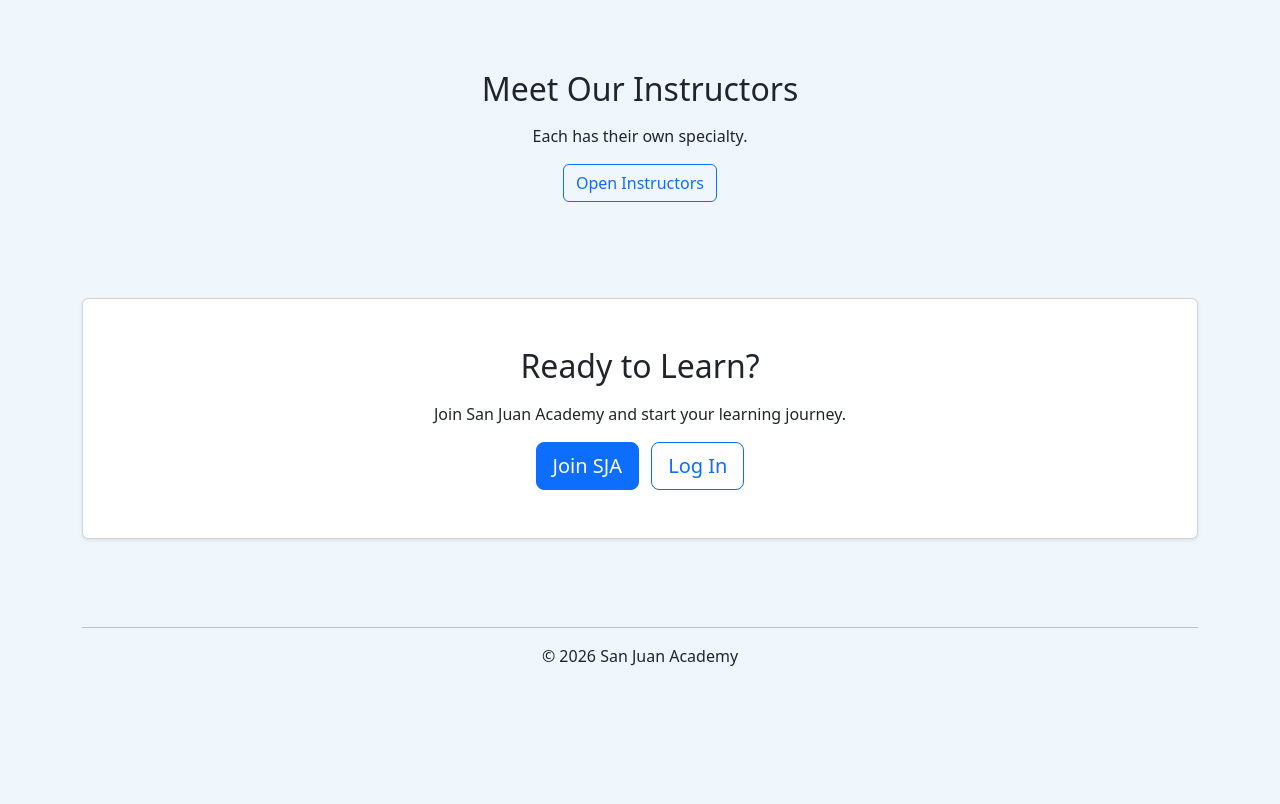
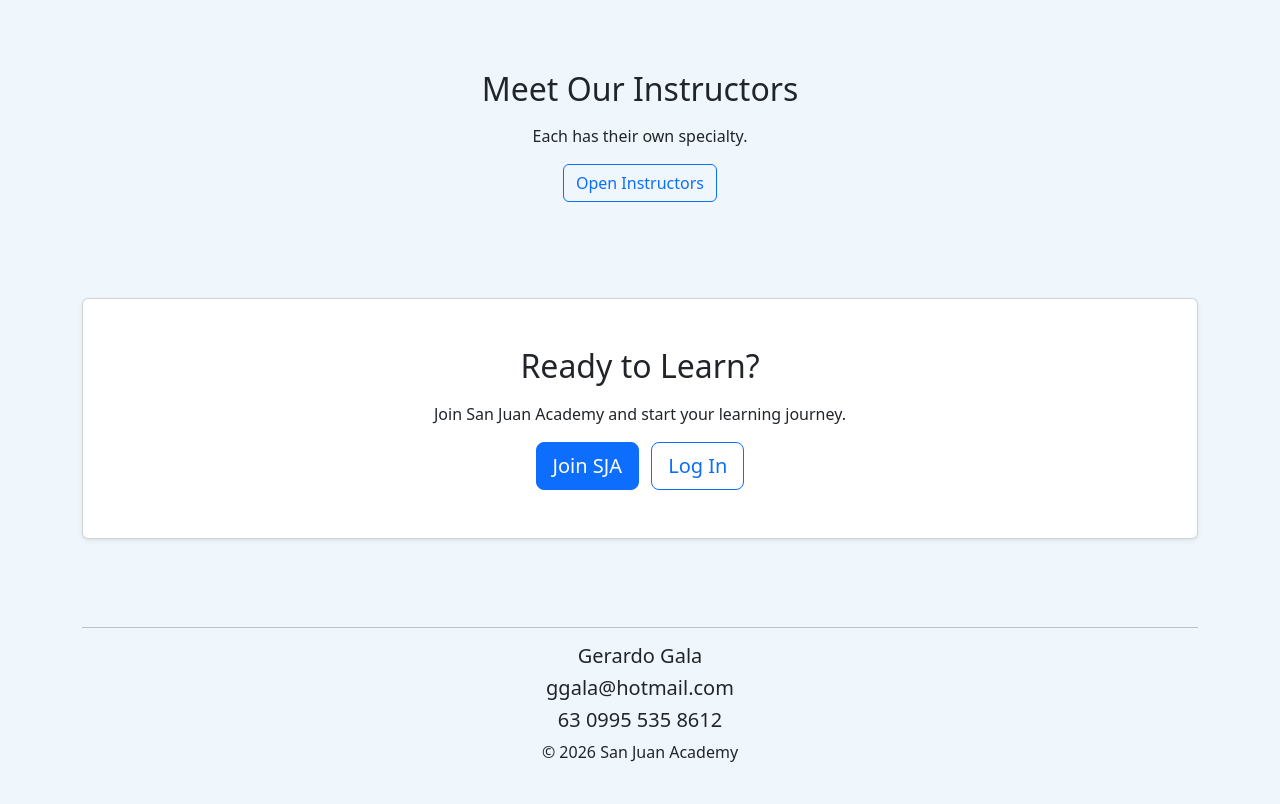
Before and after one commit to GerardoGala/SanJuanAcademy, a plain HTML site: page index.html in a window 1280 px wide. Shown: the part 1664-2468 px from the top of the page. Before the commit the page ends 2356 px from the top, so only its background shows below. Drawn offline with nearby package versions, Linux system fonts and the light colour scheme; no server answers.

Commit message:
Update index.html

```diff
--- a/index.html
+++ b/index.html
@@ -226,6 +226,9 @@ Join San Juan Academy and start your learning journey.
 <hr>
 
 <p class="mb-0">
+     <h5>Gerardo Gala</h5>
+     <h5>ggala@hotmail.com</h5>
+     <h5>63 0995 535 8612</h5>
 © 2026 San Juan Academy
 </p>
 
```
